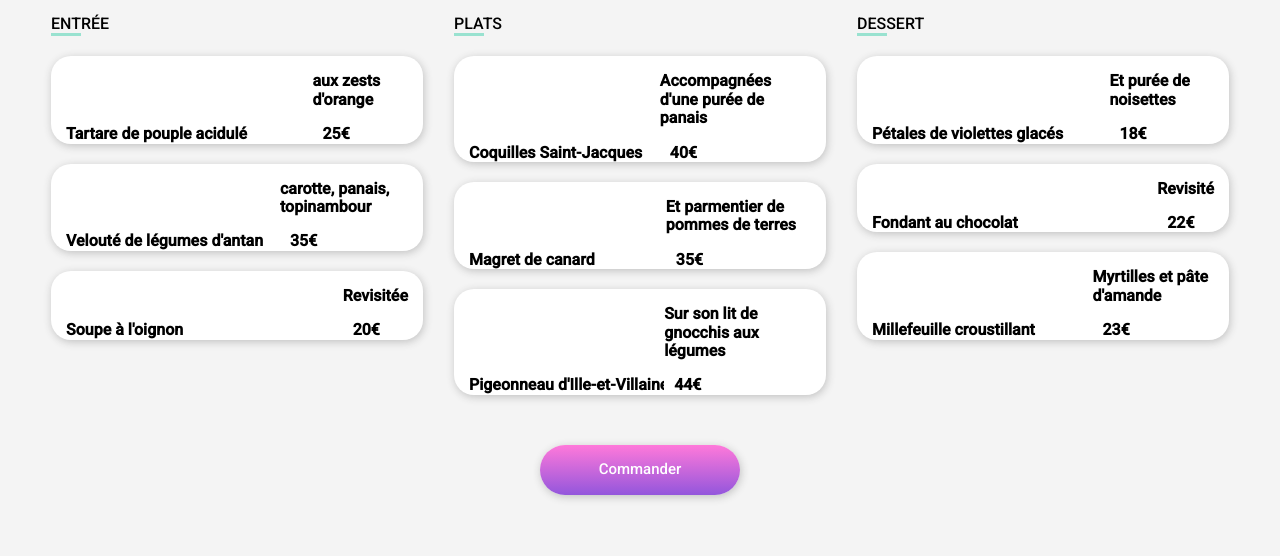
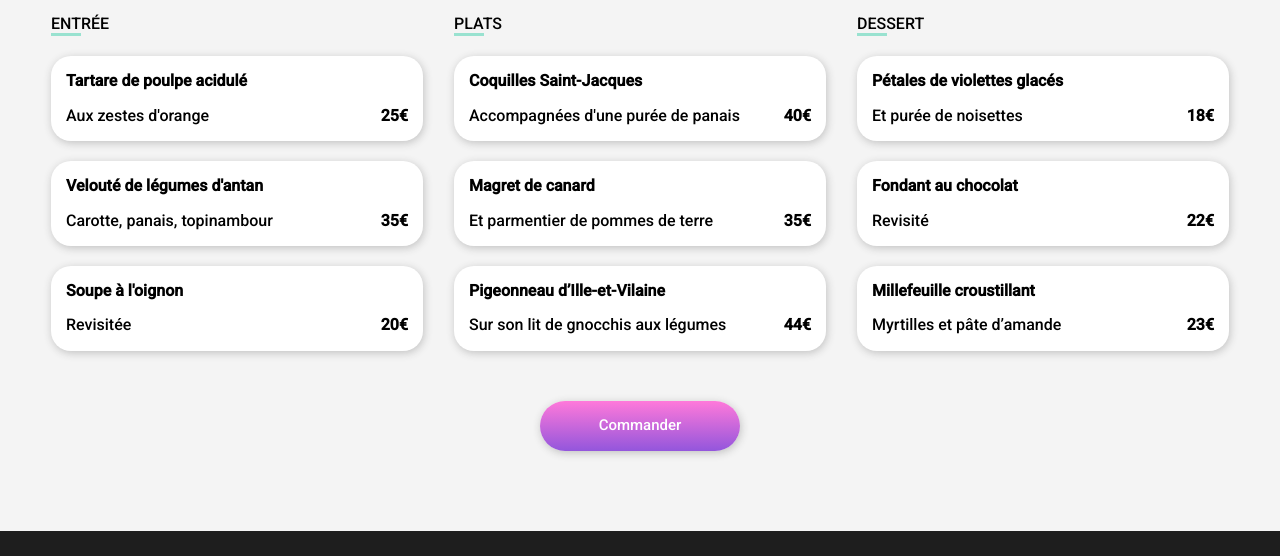
Before and after one commit to RaphGenius/OhMyFood, a website: page menu_francaise.html in a window 1280 px wide. Shown: the part 424-980 px from the top of the page. Drawn offline with Linux system fonts and the light colour scheme; a web font is replaced by a local one.

Commit message:
maj de la structure html de la carte a la francaise

```diff
--- a/carte_francaise.html
+++ b/menu_francaise.html
@@ -33,12 +33,12 @@
 
     <main>
       <div class="image_presentation">
-        <img src="./images/restaurants/a_la_francaise.jpg" alt="Plat présenté au restaurant A la française" />
+        <img src="./images/restaurants/a_la_francaise.jpg" alt="Plat présenté au restaurant à la francaise" />
       </div>
 
         <div class="carte">
           <div class="carte_top">
-            <span class="carte_top__name">À la francaise</span>
+            <span class="carte_top__name">À la française</span>
             <div class="card__content-coeur heart">
               <i class="fa-thin fa-heart heart heart_vide"></i>
               <i class="fa-thin fa-heart heart heart_plein"></i>
@@ -51,63 +51,69 @@
               <span class="menu_repas__name">entrée</span>
 
               <div class="choix_plat choix_plat--1">
-                <span class="choix_plat__principal">Tartare de pouple acidulé</span>
-                <div class="choix_plat__complement">
-                  <p>aux zests d'orange</p>
-                  <span class="choix_plat__complement_price">25€</span>
+                <div class="choix_plat__principal">
+                  <p>Tartare de poulpe acidulé</p>
+                  <p>Aux zestes d'orange</p>
+                </div>
+                <div class="choix_plat__complement_price">
+                  <p>25€</p>
                 </div>
                 <div class="choix_plat__check-square"><i class="fa-solid fa-circle-check check"></i></div>
               </div>
 
               <div class="choix_plat choix_plat--2">
-                <span class="choix_plat__principal">Velouté de légumes d'antan</span>
-                <div class="choix_plat__complement">
-                  <p>carotte, panais, topinambour</p>
-                  <span class="choix_plat__complement_price">35€</span>
+                <div class="choix_plat__principal"><p>Velouté de légumes d'antan</p>
+                  <p>Carotte, panais, topinambour</p>
                 </div>
+                  <div class="choix_plat__complement_price">
+                    <p>35€</p>
+                  </div>
                 <div class="choix_plat__check-square"><i class="fa-solid fa-circle-check check"></i></div>
               </div>
 
               <div class="choix_plat choix_plat--3">
-                <span class="choix_plat__principal">Soupe à l'oignon</span>
-                <div class="choix_plat__complement">
+                <div class="choix_plat__principal"><p>Soupe à l'oignon</p>
                   <p>Revisitée</p>
-                  <span class="choix_plat__complement_price">20€</span>
                 </div>
+                  <div class="choix_plat__complement_price">
+                    <p>20€</p>
+                  </div>
                 <div class="choix_plat__check-square"><i class="fa-solid fa-circle-check check"></i></div>
               </div>
               </div>
-
             <!--PLATS-->
             <div class="menu_repas">
 
               <span class="menu_repas__name">plats</span>
 
               <div class="choix_plat choix_plat--4">
-                <span class="choix_plat__principal">Coquilles Saint-Jacques</span>
-                <div class="choix_plat__complement">
+                <div class="choix_plat__principal"><p>Coquilles Saint-Jacques</p>
                   <p>Accompagnées d'une purée de panais</p>
-                  <span class="choix_plat__complement_price">40€</span>
                 </div>
+                  <div class="choix_plat__complement_price">
+                    <p>40€</p>
+                  </div>
                 <div class="choix_plat__check-square"><i class="fa-solid fa-circle-check check"></i></div>
               </div>
 
 
               <div class="choix_plat choix_plat--5">
-                <span class="choix_plat__principal">Magret de canard</span>
-                <div class="choix_plat__complement">
-                  <p>Et parmentier de pommes de terres</p>
-                  <span class="choix_plat__complement_price">35€</span>
+                <div class="choix_plat__principal"><p>Magret de canard</p>
+                  <p>Et parmentier de pommes de terre</p>
                 </div>
+                  <div class="choix_plat__complement_price">
+                    <p>35€</p>
+                  </div>
                 <div class="choix_plat__check-square"><i class="fa-solid fa-circle-check check"></i></div>
               </div>
 
               <div class="choix_plat choix_plat--6">
-                <span class="choix_plat__principal">Pigeonneau d'Ille-et-Villaine</span>
-                <div class="choix_plat__complement">
+                <div class="choix_plat__principal"><p>Pigeonneau d’Ille-et-Vilaine</p>
                   <p>Sur son lit de gnocchis aux légumes</p>
-                  <span class="choix_plat__complement_price">44€</span>
                 </div>
+                  <div class="choix_plat__complement_price">
+                    <p>44€</p>
+                  </div>
                 <div class="choix_plat__check-square"><i class="fa-solid fa-circle-check check"></i></div>
               </div>
             </div>
@@ -117,29 +123,32 @@
                 <span class="menu_repas__name">Dessert</span>
 
                 <div class="choix_plat choix_plat--7">
-                  <span class="choix_plat__principal">Pétales de violettes glacés</span>
-                  <div class="choix_plat__complement">
+                  <div class="choix_plat__principal"><p>Pétales de violettes glacés</p>
                     <p>Et purée de noisettes</p>
-                    <span class="choix_plat__complement_price">18€</span>
                   </div>
+                    <div class="choix_plat__complement_price">
+                      <p>18€</p>
+                    </div>
                   <div class="choix_plat__check-square"><i class="fa-solid fa-circle-check check"></i></div>
                 </div>
 
                 <div class="choix_plat choix_plat--8">
-                  <span class="choix_plat__principal">Fondant au chocolat</span>
-                  <div class="choix_plat__complement">
+                  <div class="choix_plat__principal"><p>Fondant au chocolat</p>
                     <p>Revisité</p>
-                    <span class="choix_plat__complement_price">22€</span>
+                  </div>
+                  <div class="choix_plat__complement_price">
+                    <p>22€</p>
                   </div>
                   <div class="choix_plat__check-square"><i class="fa-solid fa-circle-check check"></i></div>
                 </div>
 
                 <div class="choix_plat choix_plat--9">
-                  <span class="choix_plat__principal">Millefeuille croustillant</span>
-                  <div class="choix_plat__complement">
-                    <p>Myrtilles et pâte d'amande</p>
-                    <span class="choix_plat__complement_price">23€</span>
+                  <div class="choix_plat__principal"><p>Millefeuille croustillant</p>
+                    <p>Myrtilles et pâte d’amande</p>
                   </div>
+                    <div class="choix_plat__complement_price">
+                      <p>23€</p>
+                    </div>
                   <div class="choix_plat__check-square"><i class="fa-solid fa-circle-check check"></i></div>
                 </div>
                 </div>
```
Also changed, not shown: index.html (+3 -3 lines).
